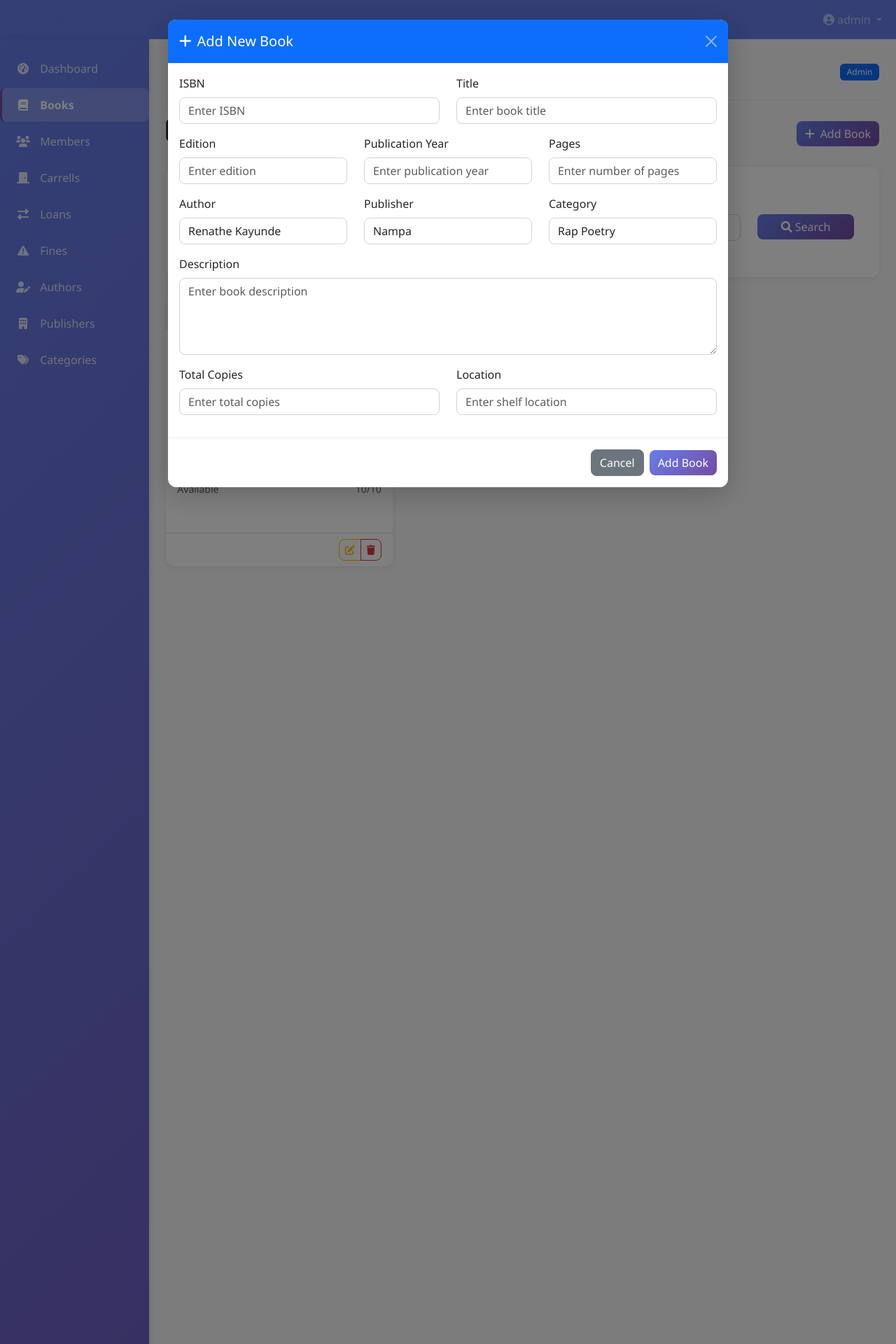
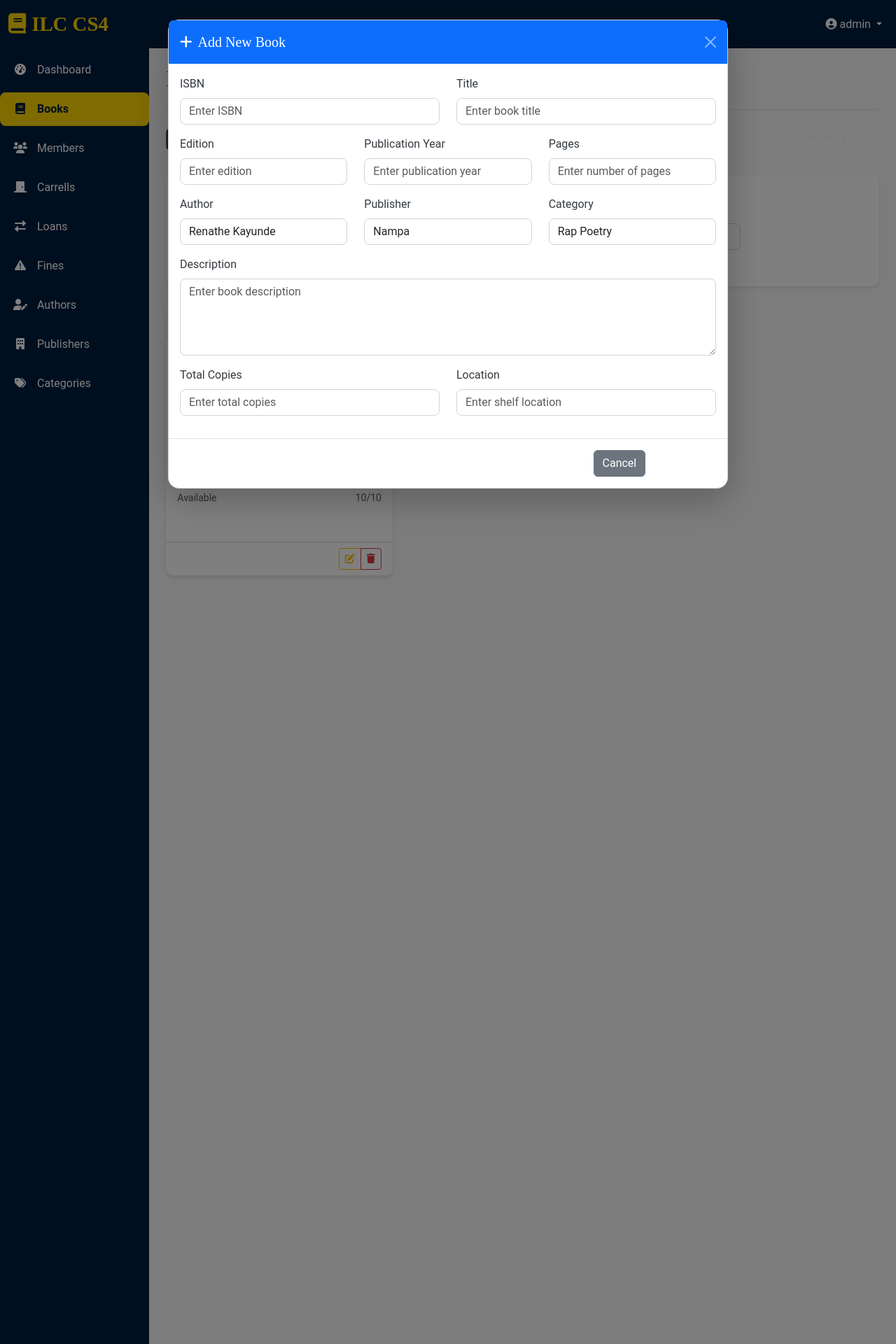
Before and after one commit to Ewaldine/Library-Management, a Flask app: page /books in a window 1280 px wide, after a click on "Add Book". Shown: the top 1920 px of the page at 70% size. Run offline with Flask 3, Linux system fonts and the light colour scheme; a user stored in the database is signed in.

Commit message:
Temporary styles

```diff
--- a/static/style.css
+++ b/static/style.css
@@ -3,8 +3,8 @@
    ========================================================================== */
 
 :root {
-  --primary-color: #667eea;
-  --secondary-color: #764ba2;
+  --primary-color: #001f3f; /* Navy Blue for premium feel */
+  --secondary-color: #ffd700; /* Gold accent */
   --success-color: #28a745;
   --warning-color: #ffc107;
   --danger-color: #dc3545;
@@ -14,80 +14,147 @@
 }
 
 body {
-  font-family: "Segoe UI", Tahoma, Geneva, Verdana, sans-serif;
+  font-family: 'Roboto', sans-serif;
   background-color: var(--light-color);
+  color: var(--dark-color);
+}
+
+h1, h2, h3, h4, h5, h6 {
+  font-family: 'Playfair Display', serif;
+}
+
+/* ==========================================================================
+   NAVIGATION BAR STYLES
+   ========================================================================== */
+
+.premium-navbar {
+  background: linear-gradient(135deg, var(--primary-color) 0%, darken(var(--primary-color), 10%) 100%);
+  box-shadow: 0 4px 12px rgba(0, 0, 0, 0.15);
+}
+
+.navbar-brand {
+  font-family: 'Playfair Display', serif;
+  font-size: 1.8rem;
+  color: var(--secondary-color) !important;
+}
+
+.navbar-nav .nav-link {
+  color: white !important;
+  transition: all 0.3s ease;
+}
+
+.navbar-nav .nav-link:hover {
+  color: var(--secondary-color) !important;
+}
+
+.dropdown-menu {
+  background-color: var(--primary-color);
+  border: none;
+  border-radius: 8px;
+}
+
+.dropdown-item {
+  color: white;
+}
+
+.dropdown-item:hover {
+  background-color: rgba(255, 255, 255, 0.2);
+  color: var(--secondary-color);
 }
 
 /* ==========================================================================
    SIDEBAR STYLES
    ========================================================================== */
 
-.sidebar {
-  background: linear-gradient(135deg, var(--primary-color) 0%, var(--secondary-color) 100%);
-  box-shadow: 2px 0 10px rgba(0, 0, 0, 0.1);
+.premium-sidebar {
+  background: linear-gradient(135deg, var(--primary-color) 0%, darken(var(--primary-color), 10%) 100%);
+  color: white;
+  box-shadow: 4px 0 15px rgba(0, 0, 0, 0.15);
 }
 
 .sidebar .nav-link {
+  color: white;
   transition: all 0.3s ease;
   border-radius: 8px;
-  margin: 2px 0;
+  margin: 4px 0;
+  padding: 0.75rem 1rem;
 }
 
 .sidebar .nav-link:hover {
-  background-color: rgba(255, 255, 255, 0.15);
-  transform: translateX(5px);
+  background-color: rgba(255, 255, 255, 0.2);
+  transform: translateX(8px);
 }
 
 .sidebar .nav-link.active {
-  background-color: rgba(255, 255, 255, 0.2);
-  font-weight: 600;
+  background-color: var(--secondary-color);
+  color: var(--primary-color);
+  font-weight: bold;
 }
 
 /* ==========================================================================
    CARD STYLES
    ========================================================================== */
 
-.card {
-  border-radius: 12px;
+.premium-card {
+  border-radius: 16px;
   transition: all 0.3s ease;
   border: none;
-  box-shadow: 0 2px 10px rgba(0, 0, 0, 0.08);
+  box-shadow: 0 4px 15px rgba(0, 0, 0, 0.1);
 }
 
-.card:hover {
-  transform: translateY(-2px);
-  box-shadow: 0 8px 25px rgba(0, 0, 0, 0.15);
+.premium-card:hover {
+  transform: translateY(-4px);
+  box-shadow: 0 12px 30px rgba(0, 0, 0, 0.2);
 }
 
 .card-header {
   background: linear-gradient(135deg, #f8f9fa 0%, #e9ecef 100%);
   border-bottom: 1px solid #dee2e6;
-  border-radius: 12px 12px 0 0 !important;
-  font-weight: 600;
+  border-radius: 16px 16px 0 0 !important;
+  font-weight: bold;
+  color: var(--primary-color);
+}
+
+.stats-card {
+  background: linear-gradient(135deg, var(--primary-color) 0%, darken(var(--primary-color), 10%) 100%);
+  color: white;
+  border-radius: 12px;
+  box-shadow: 0 4px 15px rgba(0, 0, 0, 0.2);
+}
+
+.stats-card .btn-outline-light {
+  border-color: white;
+  color: white;
+}
+
+.stats-card .btn-outline-light:hover {
+  background: white;
+  color: var(--primary-color);
 }
 
 /* ==========================================================================
    BUTTON STYLES
    ========================================================================== */
 
-.btn {
-  border-radius: 8px;
-  font-weight: 500;
-  transition: all 0.3s ease;
-}
-
-.btn:hover {
-  transform: translateY(-1px);
-  box-shadow: 0 4px 12px rgba(0, 0, 0, 0.15);
-}
-
 .btn-primary {
-  background: linear-gradient(135deg, var(--primary-color) 0%, var(--secondary-color) 100%);
+  background: linear-gradient(135deg, var(--primary-color) 0%, darken(var(--primary-color), 10%) 100%);
   border: none;
+  color: white;
 }
 
 .btn-primary:hover {
-  background: linear-gradient(135deg, #5a6fd8 0%, #6a4190 100%);
+  background: linear-gradient(135deg, darken(var(--primary-color), 5%) 0%, darken(var(--primary-color), 15%) 100%);
+  box-shadow: 0 4px 12px rgba(0, 31, 63, 0.3);
+}
+
+.btn-outline-primary {
+  border-color: var(--primary-color);
+  color: var(--primary-color);
+}
+
+.btn-outline-primary:hover {
+  background: var(--primary-color);
+  color: white;
 }
 
 /* ==========================================================================
@@ -100,20 +167,15 @@
 }
 
 .table thead th {
-  border: none;
+  background-color: var(--primary-color);
+  color: white;
   font-weight: 600;
   text-transform: uppercase;
   font-size: 0.85rem;
-  letter-spacing: 0.5px;
-}
-
-.table tbody tr {
-  transition: all 0.2s ease;
 }
 
 .table tbody tr:hover {
-  background-color: rgba(102, 126, 234, 0.05);
-  transform: scale(1.01);
+  background-color: rgba(0, 31, 63, 0.05);
 }
 
 /* ==========================================================================
@@ -121,23 +183,8 @@
    ========================================================================== */
 
 .badge {
-  border-radius: 6px;
-  font-weight: 500;
+  font-weight: bold;
   padding: 0.5em 0.8em;
-}
-
-/* ==========================================================================
-   PROGRESS BAR STYLES
-   ========================================================================== */
-
-.progress {
-  border-radius: 10px;
-  background-color: #e9ecef;
-}
-
-.progress-bar {
-  border-radius: 10px;
-  background: linear-gradient(90deg, var(--primary-color) 0%, var(--secondary-color) 100%);
 }
 
 /* ==========================================================================
@@ -145,19 +192,9 @@
    ========================================================================== */
 
 .modal-content {
-  border-radius: 12px;
-  border: none;
-  box-shadow: 0 10px 40px rgba(0, 0, 0, 0.2);
-}
-
-.modal-header {
-  border-bottom: 1px solid #e9ecef;
-  border-radius: 12px 12px 0 0;
-}
-
-.modal-footer {
-  border-top: 1px solid #e9ecef;
-  border-radius: 0 0 12px 12px;
+  border-radius: 16px;
+  box-shadow: 0 15px 50px rgba(0, 0, 0, 0.25);
+  background: white;
 }
 
 /* ==========================================================================
@@ -171,8 +208,12 @@
 }
 
 .form-control:focus {
-  border-color: var(--primary-color);
-  box-shadow: 0 0 0 0.2rem rgba(102, 126, 234, 0.25);
+  border-color: var(--secondary-color);
+  box-shadow: 0 0 0 0.25rem rgba(255, 215, 0, 0.25);
+}
+
+.form-select {
+  border-radius: 8px;
 }
 
 /* ==========================================================================
@@ -198,6 +239,11 @@
 .alert-warning {
   background: linear-gradient(135deg, #fff3cd 0%, #ffeaa7 100%);
   color: #856404;
+}
+
+.alert-info {
+  background: linear-gradient(135deg, #d1ecf1 0%, #bee5eb 100%);
+  color: #0c5460;
 }
 
 /* ==========================================================================
--- a/templates/base.html
+++ b/templates/base.html
@@ -3,7 +3,7 @@
 <head>
     <meta charset="UTF-8">
     <meta name="viewport" content="width=device-width, initial-scale=1.0">
-    <title>{{ title }} - Library System</title>
+    <title>{{ title }} - ILC CS4</title>
     <link href="https://cdn.jsdelivr.net/npm/bootstrap@5.3.0-alpha1/dist/css/bootstrap.min.css" rel="stylesheet">
     <link href="https://cdnjs.cloudflare.com/ajax/libs/font-awesome/6.0.0/css/all.min.css" rel="stylesheet">
     <style>
@@ -185,7 +185,7 @@
     <nav class="navbar navbar-expand-lg navbar-dark" style="background-color: var(--primary-color);">
     <div class="container-fluid">
         <a class="navbar-brand" href="{{ url_for('dashboard') }}">
-            <i class="fas fa-book me-2"></i>Library System
+            <i class="fas fa-book me-2"></i>ILC CS4
         </a>
         <button class="navbar-toggler" type="button" data-bs-toggle="collapse" data-bs-target="#navbarNav">
             <span class="navbar-toggler-icon"></span>
@@ -327,11 +327,9 @@
 
                 <!-- Page Title -->
                 <div class="d-flex justify-content-between flex-wrap flex-md-nowrap align-items-center pb-3 mb-4 border-bottom">
-                    <h1 class="h2">{{ title }}</h1>
+                    <h1 class="h2"> {{ title }}</h1>
                     {% if current_user.is_authenticated %}
-                    <div class="btn-toolbar mb-2 mb-md-0">
-                        <span class="badge bg-primary">{{ current_user.role|title }}</span>
-                    </div>
+
                     {% endif %}
                 </div>
 
```
Also changed, not shown: instance/library.db.
